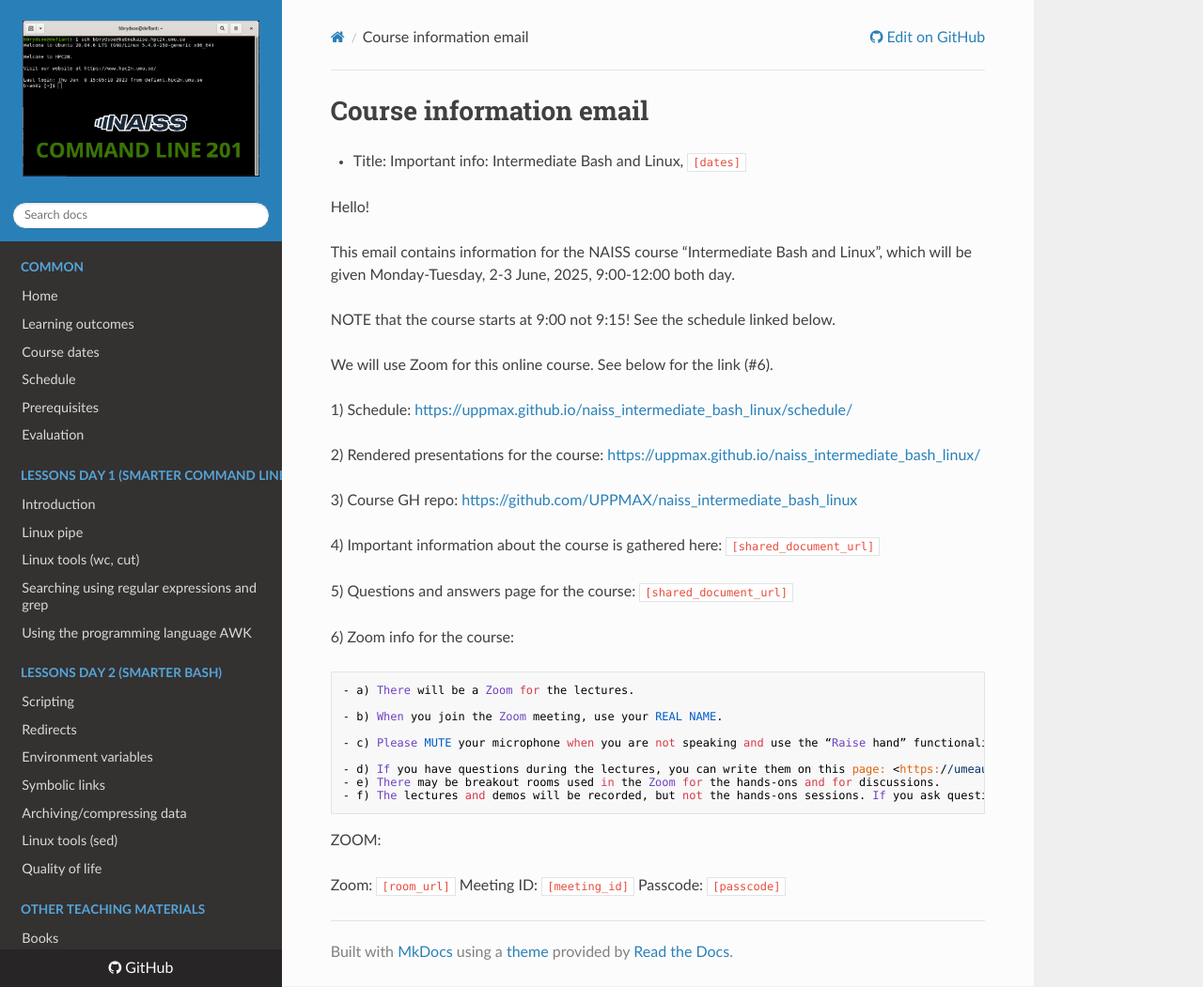
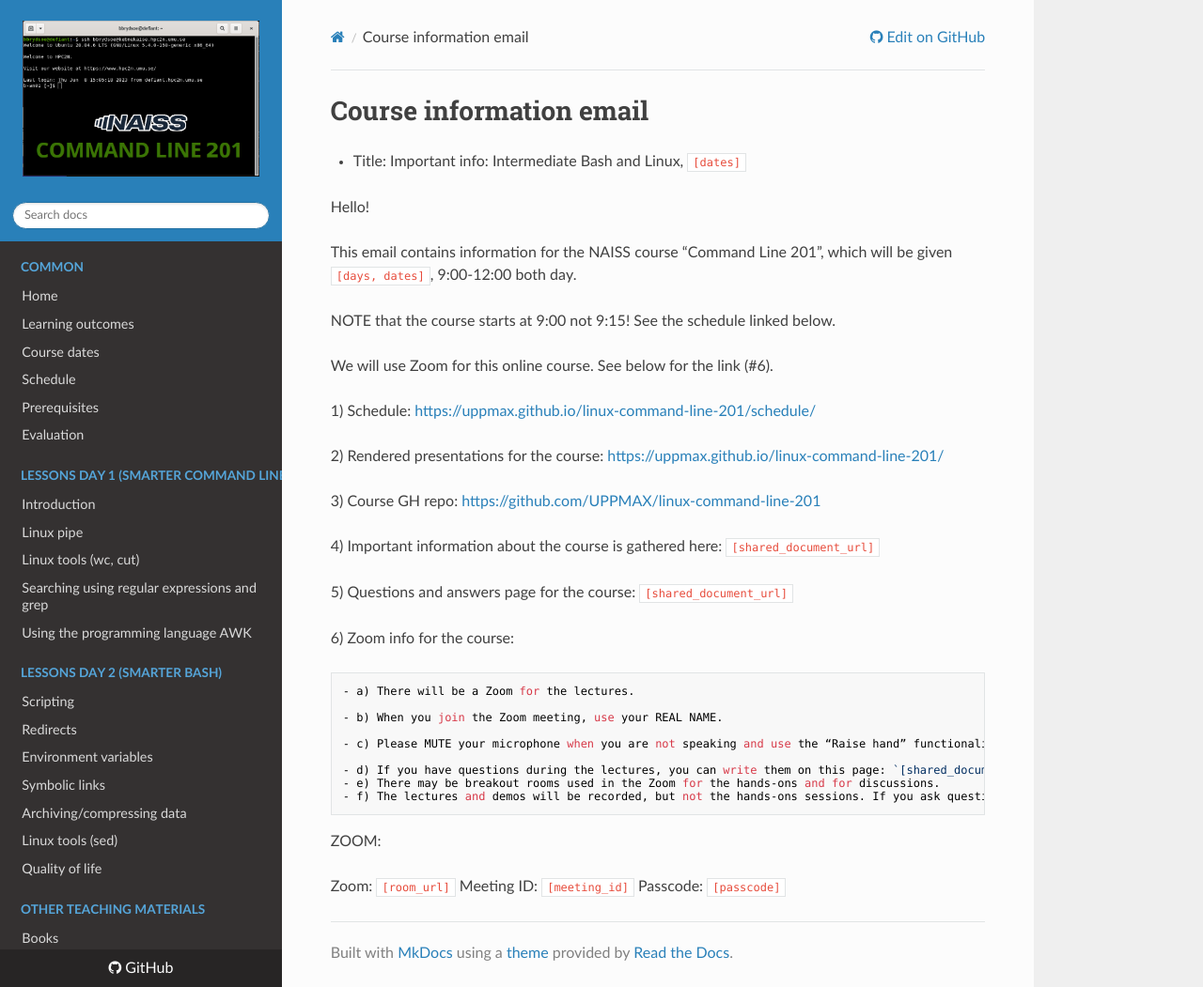
Before and after one commit to UPPMAX/linux-command-line-201, an MkDocs documentation site: the page built from docs/communication/course_info.md, in a window 1280 px wide and 1051 px high. Shown: the whole window at 94% size. Built offline with MkDocs 1.6.1, drawn with Linux system fonts in a browser that asks for light colours; nearby versions of some CDN libraries.

Commit message:
Fix links

```diff
--- a/docs/communication/course_info.md
+++ b/docs/communication/course_info.md
@@ -6,17 +6,17 @@
 
 Hello!
 
-This email contains information for the NAISS course “Intermediate Bash and Linux”, which will be given Monday-Tuesday, 2-3 June, 2025, 9:00-12:00 both day.
+This email contains information for the NAISS course “Command Line 201”, which will be given `[days, dates]`, 9:00-12:00 both day.
 
 NOTE that the course starts at 9:00 not 9:15! See the schedule linked below.
 
 We will use Zoom for this online course. See below for the link (#6).
 
-1) Schedule: <https://uppmax.github.io/naiss_intermediate_bash_linux/schedule/>
+1) Schedule: <https://uppmax.github.io/linux-command-line-201/schedule/>
 
-2) Rendered presentations for the course: <https://uppmax.github.io/naiss_intermediate_bash_linux/>
+2) Rendered presentations for the course: <https://uppmax.github.io/linux-command-line-201/>
 
-3) Course GH repo: <https://github.com/UPPMAX/naiss_intermediate_bash_linux>
+3) Course GH repo: <https://github.com/UPPMAX/linux-command-line-201>
 
 4) Important information about the course is gathered here: `[shared_document_url]`
 
@@ -30,7 +30,7 @@
 
     - c) Please MUTE your microphone when you are not speaking and use the “Raise hand” functionality under the “Participants” window during the lecture. Please do not clutter the Zoom chat. Behave politely!
 
-    - d) If you have questions during the lectures, you can write them on this page: <https://umeauniversity.sharepoint.com/:w:/s/HPC2N630/EU_ESLxmgMVPiNfwmoTF9LABFPGAgPtCkNs2GaTUKlbSlA>
+    - d) If you have questions during the lectures, you can write them on this page: `[shared_document_url]`
     - e) There may be breakout rooms used in the Zoom for the hands-ons and for discussions.
     - f) The lectures and demos will be recorded, but not the hands-ons sessions. If you ask questions during the lectures, you may thus be recorded. If you do not wish to be recorded, then please keep your microphone muted and your camera off and write your questions in the Q/A document.
 
```
